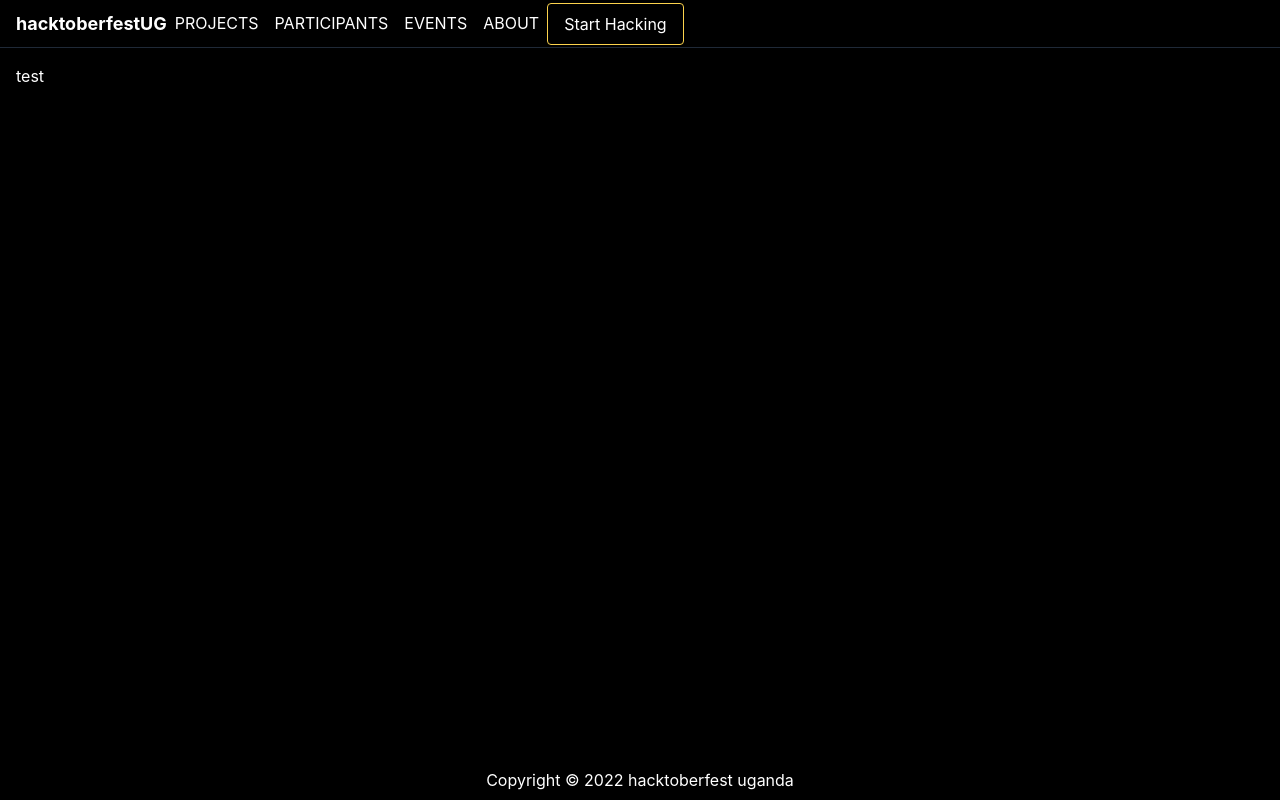
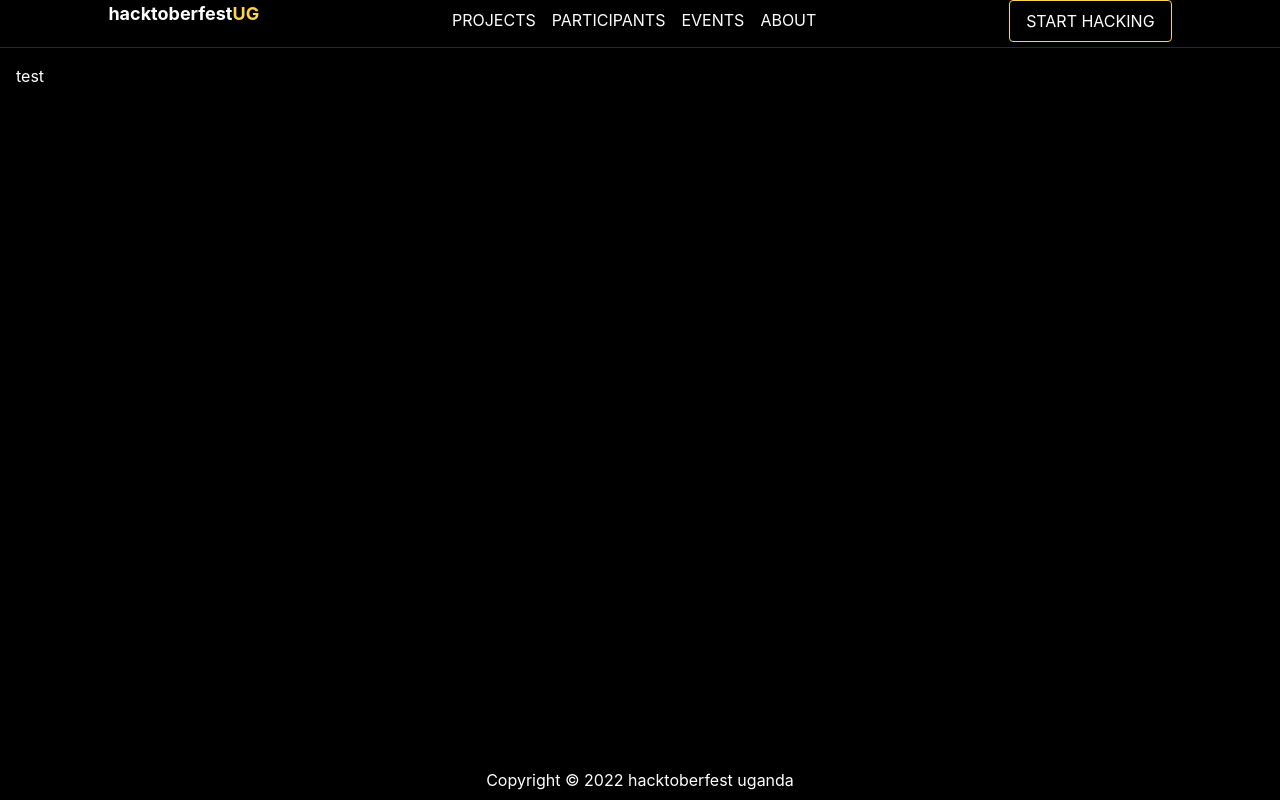
Before and after one commit to javaScriptKampala/hacktoberfest-uganda, a Next.js app: page / in a window 1280 px wide. Built offline with nearby package versions, Linux system fonts and the light colour scheme.

Commit message:
add primary yellow color to global styles

```diff
--- a/components/Layout.js
+++ b/components/Layout.js
@@ -14,10 +14,10 @@ export default function Layout({ children, title }) {
       </Head>
       <div className="flex min-h-screen flex-col justify-between">
         <header className="">
-          <nav className="flex h-12 placeholder:justify-between shadow-md items-center px-4 border-b border-gray-800 ">
+          <nav className="flex h-12 justify-around px-4  border-b border-gray-800">
             <Link href="/">
               <a className="text-lg font-bold">
-                hacktoberfest<span>UG</span>
+                hacktoberfest<span className="primary-yellow">UG</span>
               </a>
             </Link>
             <div className="uppercase flex ">
@@ -33,8 +33,13 @@ export default function Layout({ children, title }) {
               <Link href="/about">
                 <a className="p-2">about</a>
               </Link>
+            </div>
+            <div>
+              {" "}
               <Link href="#">
-                <button className="primary-button w-full">Start Hacking</button>
+                <button className="primary-button w-full uppercase">
+                  Start Hacking
+                </button>
               </Link>
             </div>
           </nav>
--- a/styles/globals.css
+++ b/styles/globals.css
@@ -22,6 +22,9 @@ a {
   box-sizing: border-box;
 }
 
+.primary-yellow{
+@apply text-amber-300
+}
 .card{
   @apply mb-5 block rounded-lg border-gray-200 shadow-md
 }
```
Also changed, not shown: 1 other file (tests, documents, lock files or other folders).
